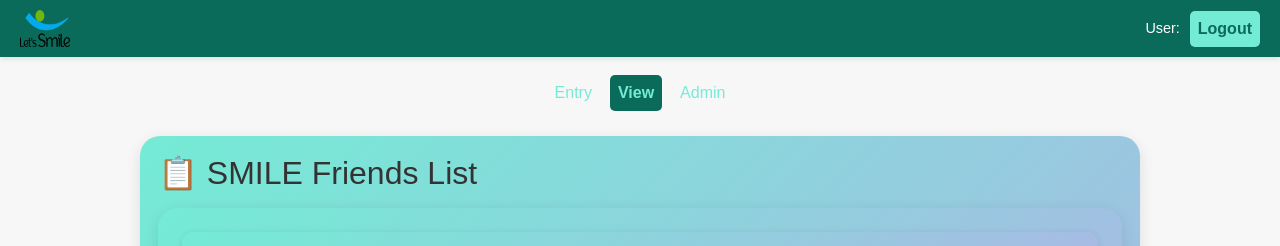
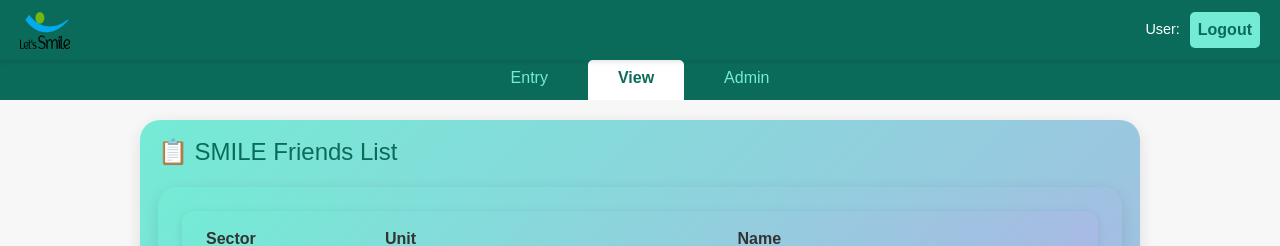
Before and after one commit to Ahammed-Siraj/Lets-Smile-Webapp, a React (Create React App) app: page /view in a window 1280 px wide. Shown: the top 246 px of the page. Built offline with nearby package versions, Linux system fonts and the light colour scheme; no server answers; sample sign-in values are in the browser's storage.

Commit message:
"Design Changed added Second Nav"

```diff
--- a/src/components/Navbar.js
+++ b/src/components/Navbar.js
@@ -1,261 +1,3 @@
-// import React, { useState } from "react";
-// import { Link, useNavigate, useLocation } from "react-router-dom";
-// import smileclublogo from "../images/smileclublogo.png";
-
-// export default function Navbar() {
-//   const [menuOpen, setMenuOpen] = useState(false);
-//   const navigate = useNavigate();
-//   const location = useLocation();
-//   const token = localStorage.getItem("token");
-//   const sector = localStorage.getItem("sector");
-//   const unit = localStorage.getItem("unit");
-//   const isAdmin = localStorage.getItem("isAdmin") === "true";
-
-//   const logout = () => {
-//     localStorage.clear();
-//     navigate("/");
-//   };
-
-//   const linkStyle = (path) => ({
-//     textDecoration: "none",
-//     color: location.pathname === path ? "#74ebd5" : "#ffffff",
-//     fontWeight: location.pathname === path ? "bold" : "normal",
-//     padding: "8px 12px",
-//     borderRadius: "5px",
-//     transition: "background 0.3s ease",
-//   });
-
-//   return (
-//     <>
-//       <nav
-//         style={{
-//           position: "fixed",
-//           top: 0,
-//           left: 0,
-//           width: "100%",
-//           background: "#0b6b5a",
-//           color: "#fff",
-//           display: "flex",
-//           justifyContent: "space-between",
-//           alignItems: "center",
-//           padding: "10px 20px",
-//           boxShadow: "0 2px 5px rgba(0,0,0,0.1)",
-//           zIndex: 1000,
-//           flexWrap: "wrap",
-//         }}>
-//         {/* Left section */}
-//         <div style={{ display: "flex", alignItems: "center", gap: "10px" }}>
-//           <img
-//             src={smileclublogo}
-//             alt="Smile Club Logo"
-//             style={{ width: 50, height: 37, cursor: "pointer" }}
-//             onClick={() => navigate("/")}
-//           />
-
-//           {/* Desktop Links — hidden when menuOpen = true */}
-//           <div
-//             className="nav-links"
-//             style={{
-//               display: menuOpen ? "none" : "flex",
-//               gap: "15px",
-//               flexWrap: "wrap",
-//             }}>
-//             <Link to="/" style={linkStyle("/")}>
-//               Home
-//             </Link>
-//             {token && (
-//               <Link to="/entry" style={linkStyle("/entry")}>
-//                 Entry
-//               </Link>
-//             )}
-//             {token && (
-//               <Link to="/view" style={linkStyle("/view")}>
-//                 View
-//               </Link>
-//             )}
-//             {isAdmin && (
-//               <Link to="/admin" style={linkStyle("/admin")}>
-//                 Admin
-//               </Link>
-//             )}
-//           </div>
-//         </div>
-
-//         {/* Right Section */}
-//         <div
-//           className="nav-right"
-//           style={{
-//             display: "flex",
-//             alignItems: "center",
-//             gap: "10px",
-//           }}>
-//           {token ? (
-//             <>
-//               <span
-//                 style={{
-//                   fontSize: "0.9rem",
-//                   whiteSpace: "nowrap",
-//                 }}>
-//                 User:{" "}
-//                 <strong>
-//                   {localStorage.getItem("userType") === "unit" ? unit : sector}
-//                 </strong>
-//               </span>
-//               <div
-//                 className="nav-links"
-//                 style={{
-//                   display: menuOpen ? "none" : "flex",
-//                   gap: "15px",
-//                   flexWrap: "wrap",
-//                 }}>
-//                 <button
-//                   onClick={logout}
-//                   style={{
-//                     background: "#74ebd5",
-//                     border: "none",
-//                     padding: "8px 12px",
-//                     borderRadius: "5px",
-//                     color: "#0b6b5a",
-//                     fontWeight: "bold",
-//                     cursor: "pointer",
-//                   }}>
-//                   Logout
-//                 </button>
-//               </div>
-//             </>
-//           ) : (
-//             <div
-//               className="nav-links"
-//               style={{
-//                 display: menuOpen ? "none" : "flex",
-//                 flexWrap: "wrap",
-//               }}>
-//               <Link to="/login" style={linkStyle("/login")}>
-//                 Login
-//               </Link>
-//             </div>
-//           )}
-
-//           {/* Hamburger Menu for Mobile */}
-//           <div
-//             className="menu-icon"
-//             onClick={() => setMenuOpen(!menuOpen)}
-//             style={{
-//               display: "none",
-//               cursor: "pointer",
-//               color: "#fff",
-//               fontSize: "1.7rem",
-//             }}>
-//             {menuOpen ? "✕" : "☰"}
-//           </div>
-//         </div>
-
-//         {/* Mobile Menu */}
-//         {menuOpen && (
-//           <div
-//             className="mobile-menu"
-//             style={{
-//               display: "flex",
-//               flexDirection: "column",
-//               width: "100%",
-//               background: "#0b6b5a",
-//               padding: "10px 0",
-//               marginTop: "10px",
-//               borderTop: "1px solid rgba(255,255,255,0.2)",
-//               textAlign: "center",
-//               animation: "slideDown 0.3s ease-in-out",
-//             }}>
-//             <Link
-//               to="/"
-//               onClick={() => setMenuOpen(false)}
-//               style={linkStyle("/")}>
-//               Home
-//             </Link>
-//             {token && (
-//               <Link
-//                 to="/entry"
-//                 onClick={() => setMenuOpen(false)}
-//                 style={linkStyle("/entry")}>
-//                 Entry
-//               </Link>
-//             )}
-//             {token && (
-//               <Link
-//                 to="/view"
-//                 onClick={() => setMenuOpen(false)}
-//                 style={linkStyle("/view")}>
-//                 View
-//               </Link>
-//             )}
-//             {isAdmin && (
-//               <Link
-//                 to="/admin"
-//                 onClick={() => setMenuOpen(false)}
-//                 style={linkStyle("/admin")}>
-//                 Admin
-//               </Link>
-//             )}
-//             {token ? (
-//               <button
-//                 onClick={() => {
-//                   logout();
-//                   setMenuOpen(false);
-//                 }}
-//                 style={{
-//                   background: "#74ebd5",
-//                   border: "none",
-//                   padding: "8px 12px",
-//                   borderRadius: "5px",
-//                   color: "#0b6b5a",
-//                   fontWeight: "bold",
-//                   cursor: "pointer",
-//                   marginTop: "10px",
-//                   alignSelf: "center",
-//                 }}>
-//                 Logout
-//               </button>
-//             ) : (
-//               <Link
-//                 to="/login"
-//                 onClick={() => setMenuOpen(false)}
-//                 style={linkStyle("/login")}>
-//                 Login
-//               </Link>
-//             )}
-//           </div>
-//         )}
-//       </nav>
-
-//       {/* Space below navbar */}
-//       <div style={{ height: "70px" }}></div>
-
-//       <style>
-//         {`
-//           @media (max-width: 768px) {
-//             .nav-links {
-//               display: none !important;
-//             }
-//             .menu-icon {
-//               display: block !important;
-//             }
-//           }
-
-//           @keyframes slideDown {
-//             from {
-//               opacity: 0;
-//               transform: translateY(-10px);
-//             }
-//             to {
-//               opacity: 1;
-//               transform: translateY(0);
-//             }
-//           }
-//         `}
-//       </style>
-//     </>
-//   );
-// }
-
 import React from "react";
 import { Link, useNavigate, useLocation } from "react-router-dom";
 import smileclublogo from "../images/smileclublogo.png";
@@ -275,14 +17,17 @@ export default function Navbar() {
 
   const linkStyle = (path) => ({
     textDecoration: "none",
-    background: location.pathname === path ? "#0b6b5a" : "transparent",
-    color: location.pathname === path ? "#74ebd5" : "#74ebd5",
+    background: location.pathname === path ? "#ffffff" : "transparent",
+    color: location.pathname === path ? "#0b6b5a" : "#74ebd5",
     fontWeight: location.pathname === path ? "bold" : "normal",
-    padding: "6px 8px",
-    borderRadius: "5px",
-    // border: "2px solid #0b6b5a",
+    padding: "6px 30px",
+    borderRadius: "5px 5px 0 0",
     transition: "all 0.3s ease",
   });
+
+  // fixed heights (for spacing calculation)
+  const mainNavHeight = 60;
+  const secondNavHeight = 40;
 
   return (
     <>
@@ -293,12 +38,13 @@ export default function Navbar() {
           top: 0,
           left: 0,
           width: "100%",
+          height: `${mainNavHeight}px`,
           background: "#0b6b5a",
           color: "#fff",
           display: "flex",
           justifyContent: "space-between",
           alignItems: "center",
-          padding: "10px 20px",
+          padding: "0 20px",
           boxShadow: "0 2px 5px rgba(0,0,0,0.1)",
           zIndex: 1000,
           flexWrap: "wrap",
@@ -347,24 +93,29 @@ export default function Navbar() {
         </div>
       </nav>
 
-      {/* Space below navbar */}
-      <div style={{ height: "70px" }}></div>
-
-      {/* Second nav: hide when on home page */}
+      {/* Second navbar — fixed directly below first */}
       {location.pathname !== "/" && (
         <div
           style={{
+            position: "fixed",
+            top: `${mainNavHeight}px`, // directly below first nav
+            left: 0,
+            width: "100%",
+            height: `${secondNavHeight}px`,
             display: "flex",
             justifyContent: "center",
+            alignItems: "down",
             flexWrap: "wrap",
+            backgroundColor: "#0b6b5a",
             gap: "10px",
-            padding: "5px",
+            zIndex: 999,
           }}>
           {!token && (
             <Link to="/" style={linkStyle("/")}>
               Home
             </Link>
           )}
+
           {token && (
             <Link to="/entry" style={linkStyle("/entry")}>
               Entry
@@ -382,6 +133,15 @@ export default function Navbar() {
           )}
         </div>
       )}
+
+      {/* Push content below both navs */}
+      <div
+        style={{
+          height:
+            location.pathname !== "/"
+              ? `${mainNavHeight + secondNavHeight}px`
+              : `${mainNavHeight}px`,
+        }}></div>
     </>
   );
 }
--- a/src/pages/EntryPage.js
+++ b/src/pages/EntryPage.js
@@ -71,7 +71,17 @@ export default function EntryPage() {
         color: "#333",
         maxWidth: "1000px",
       }}>
-      <div
+      <h2
+        style={{
+          fontSize: "1.5rem",
+          fontWeight: "500",
+          marginBottom: "20px",
+          color: "#0b6b5a",
+        }}>
+        📝 Let’s Get Started
+      </h2>
+
+      {/* <div
         style={{
           display: "flex",
           flexDirection: "column",
@@ -95,7 +105,7 @@ export default function EntryPage() {
           }}>
           📝 Let’s Get Started
         </h2>
-      </div>
+      </div> */}
       <form
         onSubmit={handleSubmit}
         style={{
--- a/src/pages/ViewPage.js
+++ b/src/pages/ViewPage.js
@@ -134,7 +134,12 @@ export default function ViewPage() {
         color: "#333",
         maxWidth: "1000px",
       }}>
-      <h2 style={{ marginBottom: "1rem" }}>📋 SMILE Friends List</h2>
+      <h2  style={{
+          fontSize: "1.5rem",
+          fontWeight: "500",
+          marginBottom: "20px",
+          color: "#0b6b5a",
+        }}>📋 SMILE Friends List</h2>
 
       {/* 🔍 Filter Section */}
       <div
@@ -367,18 +372,7 @@ export default function ViewPage() {
             onClick={() => setSelectedRecord(null)}>
             Close
           </Button>
-          {/* <Button
-            style={{
-              backgroundColor: "#0b6b5a", // Custom blue button
-              border: "none",
-              borderRadius: "8px",
-              padding: "8px 18px",
-              fontWeight: "500",
-              display: "none",
-            }}
-            onClick={() => setSelectedRecord(null)}>
-            Delete
-          </Button> */}
+
           <Button
             style={{
               backgroundColor: "#e63946",
```
